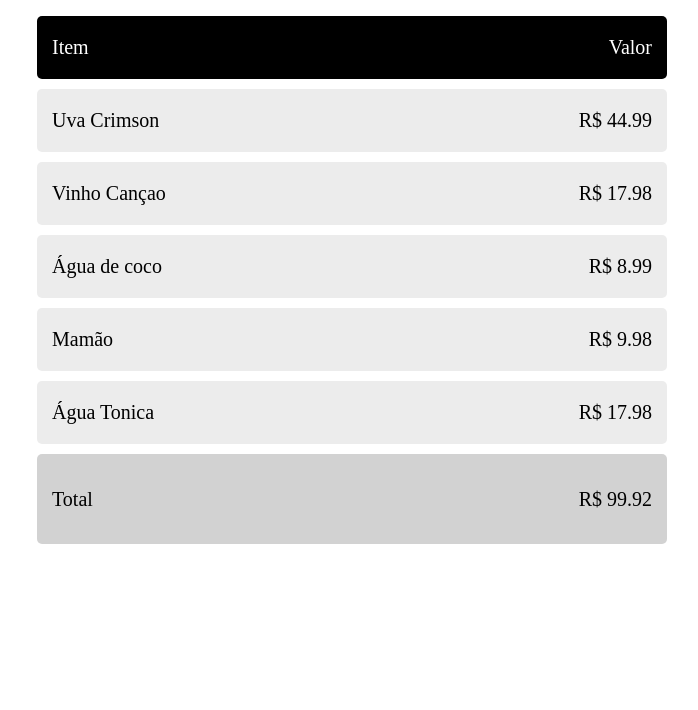
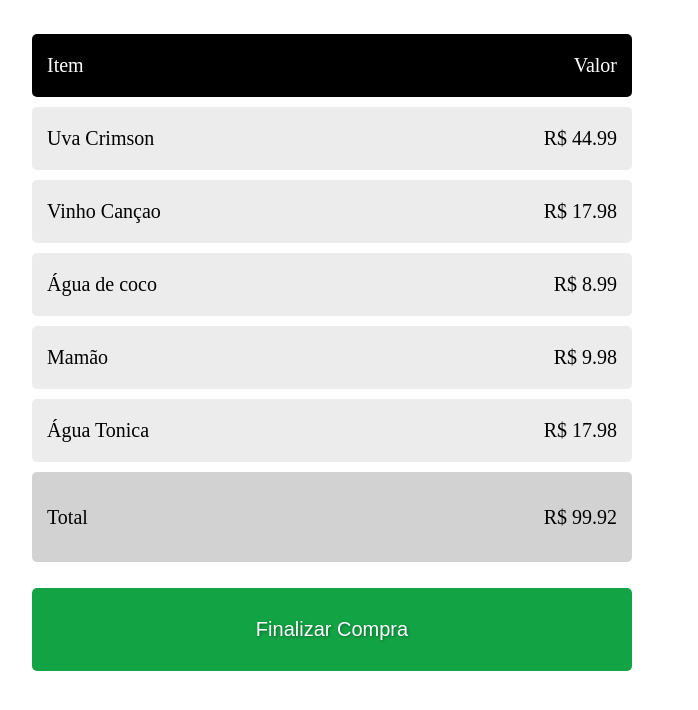
Before and after one commit to Kenzie-Academy-Brasil-Developers/m1-entrega-carrinho-de-compras-hboppe, a plain HTML site: page index.html in a window 1280 px wide. Shown: the whole page, without its empty margins (308-1006 px from the left). Drawn offline with Linux system fonts and the light colour scheme.

Commit message:
Correcao com add de botao

```diff
--- a/index.css
+++ b/index.css
@@ -1,3 +1,11 @@
+main {
+    display: flex;
+    flex-direction: column;
+    align-items: center;
+}
+ul {
+    padding: 0px;
+}
 li {
     list-style: none;
     display: flex;
@@ -9,6 +17,7 @@ li {
     width: 600px;
     border-radius: 5px;
     font-size: 20px;
+    box-sizing: border-box;
 }
 
 li.listTop {
@@ -23,3 +32,15 @@ li.total {
     align-items: center;
     background-color: rgba(128, 128, 128, 0.351);
 }
+
+button.end{
+    width: 600px;
+    padding: 30px;
+    box-sizing: border-box;
+    font-size: 20px;
+    background-color: rgb(18, 163, 69);
+    color: white;
+    text-shadow: 1px 1px 3px rgba(0, 0, 0, 0.372);
+    border-radius: 5px;
+    border: 0px;
+}
--- a/script.js
+++ b/script.js
@@ -50,3 +50,8 @@ li.appendChild(p4)
 
 p3.innerText = 'Total'
 p4.innerText = `R$ ${soma}`
+
+let buttonEnd = document.createElement('button');
+buttonEnd.classList.add('end');
+ul.insertAdjacentElement('afterend', buttonEnd);
+buttonEnd.innerText = 'Finalizar Compra'
```
